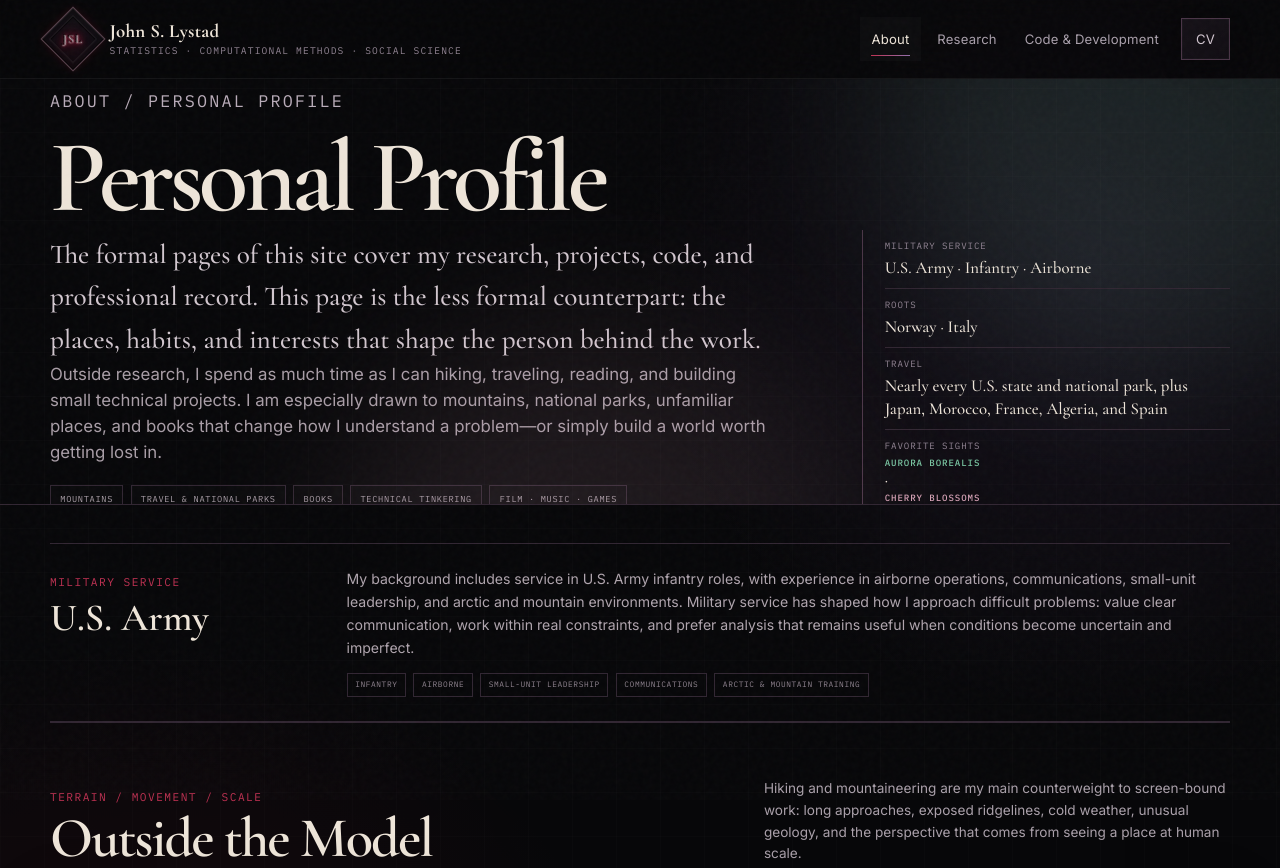
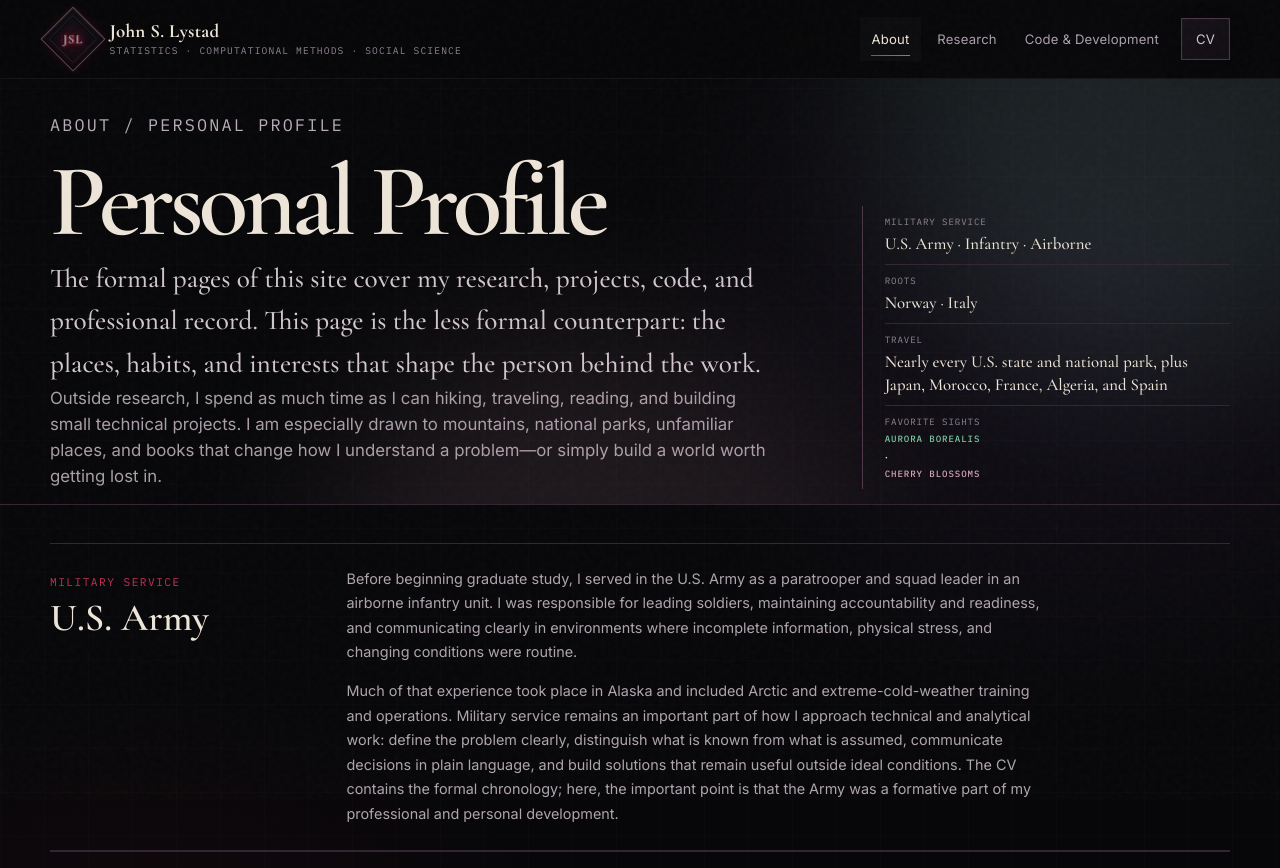
Before and after one commit to LystadJS/LystadJS.github.io, a plain HTML site: page about.html in a window 1280 px wide. Shown: the top 868 px of the page. Drawn offline with nearby package versions, Linux system fonts and the light colour scheme.

Commit message:
Expand military profile and remove decorative tags

```diff
--- a/about.html
+++ b/about.html
@@ -72,27 +72,6 @@
       color: #a99ea7;
     }
 
-    body[data-page="about"] .profile-tags {
-      display: flex;
-      flex-wrap: wrap;
-      gap: .45rem;
-      margin-top: 1.25rem;
-    }
-
-    body[data-page="about"] .profile-tag {
-      border: 1px solid var(--line);
-      background: rgba(255,255,255,.012);
-      color: #a99ea7;
-      font-family: var(--mono);
-      text-transform: uppercase;
-      letter-spacing: .08em;
-    }
-
-    body[data-page="about"] .profile-tag {
-      padding: .36rem .58rem;
-      font-size: .54rem;
-    }
-
     body[data-page="about"] .about-index-card strong {
       font-weight: 500;
       line-height: 1.35;
@@ -122,26 +101,14 @@
 
     body[data-page="about"] .service-copy {
       margin: 0;
+      max-width: 78ch;
       color: #b0a5ae;
-      font-size: .88rem;
-      line-height: 1.65;
+      font-size: .9rem;
+      line-height: 1.7;
     }
 
-    body[data-page="about"] .service-meta {
-      display: flex;
-      flex-wrap: wrap;
-      gap: .45rem;
-      margin-top: .85rem;
-    }
-
-    body[data-page="about"] .service-meta span {
-      padding: .26rem .48rem;
-      border: 1px solid var(--line);
-      color: #8f838f;
-      font-family: var(--mono);
-      font-size: .49rem;
-      letter-spacing: .075em;
-      text-transform: uppercase;
+    body[data-page="about"] .service-copy + .service-copy {
+      margin-top: .9rem;
     }
 
     body[data-page="about"] .personal-section {
@@ -447,13 +414,6 @@
         <p>
           Outside research, I spend as much time as I can hiking, traveling, reading, and building small technical projects. I am especially drawn to mountains, national parks, unfamiliar places, and books that change how I understand a problem—or simply build a world worth getting lost in.
         </p>
-        <div class="profile-tags" aria-label="Personal interests">
-          <span class="profile-tag">Mountains</span>
-          <span class="profile-tag">Travel &amp; National Parks</span>
-          <span class="profile-tag">Books</span>
-          <span class="profile-tag">Technical Tinkering</span>
-          <span class="profile-tag">Film · Music · Games</span>
-        </div>
       </div>
 
       <aside class="page-index-card about-index-card reveal">
@@ -474,15 +434,11 @@
       </div>
       <div>
         <p class="service-copy">
-          My background includes service in U.S. Army infantry roles, with experience in airborne operations, communications, small-unit leadership, and arctic and mountain environments. Military service has shaped how I approach difficult problems: value clear communication, work within real constraints, and prefer analysis that remains useful when conditions become uncertain and imperfect.
+          Before beginning graduate study, I served in the U.S. Army as a paratrooper and squad leader in an airborne infantry unit. I was responsible for leading soldiers, maintaining accountability and readiness, and communicating clearly in environments where incomplete information, physical stress, and changing conditions were routine.
         </p>
-        <div class="service-meta" aria-label="Military experience areas">
-          <span>Infantry</span>
-          <span>Airborne</span>
-          <span>Small-Unit Leadership</span>
-          <span>Communications</span>
-          <span>Arctic &amp; Mountain Training</span>
-        </div>
+        <p class="service-copy">
+          Much of that experience took place in Alaska and included Arctic and extreme-cold-weather training and operations. Military service remains an important part of how I approach technical and analytical work: define the problem clearly, distinguish what is known from what is assumed, communicate decisions in plain language, and build solutions that remain useful outside ideal conditions. The CV contains the formal chronology; here, the important point is that the Army was a formative part of my professional and personal development.
+        </p>
       </div>
     </section>
 
```
